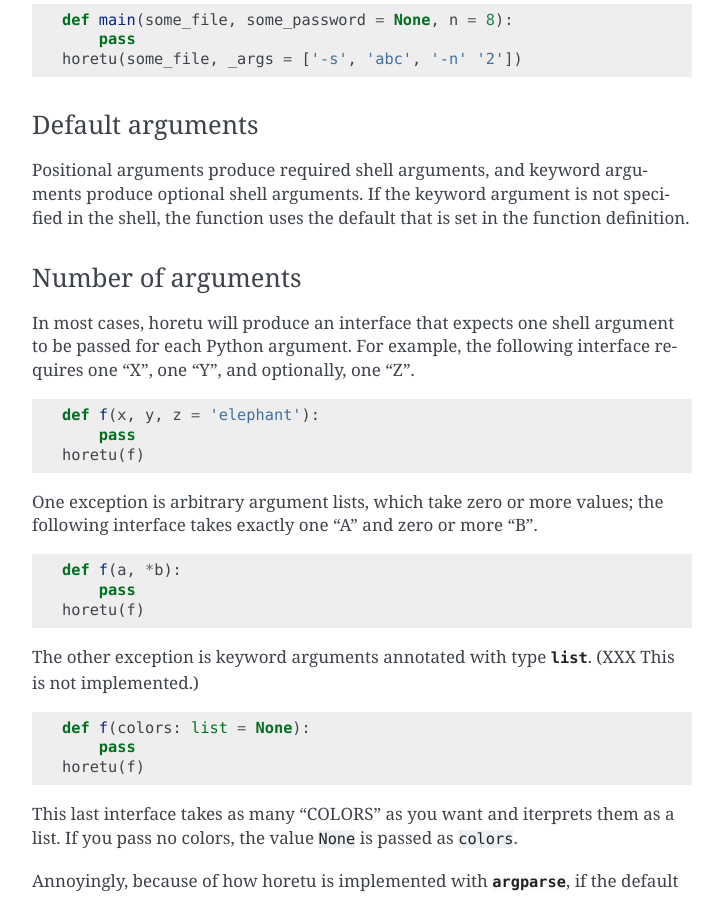
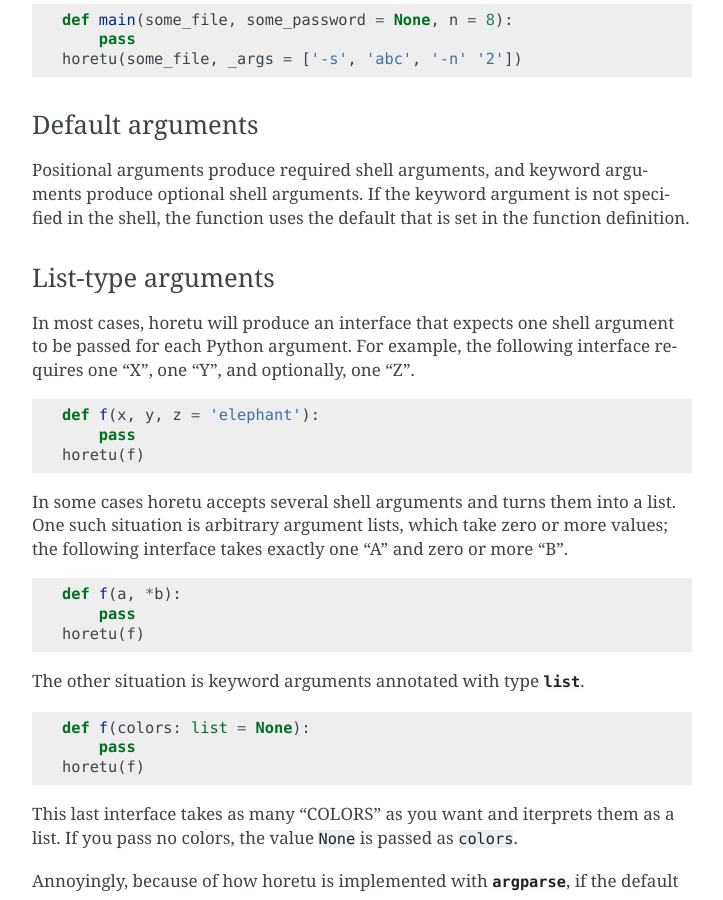
Before and after one commit to tlevine/horetu, a Sphinx documentation site: the page built from docs/settings.rst, in a window 1280 px wide and 900 px high, scrolled down 1796 px. Shown: the whole window, without its empty margins (388-1111 px from the left). Built offline with Sphinx 7.4.7, drawn with Linux system fonts in a browser that asks for light colours; some of the changed text lies outside the part shown.

Commit message:
rename "number" to list-type arguments

```diff
--- a/docs/settings.rst
+++ b/docs/settings.rst
@@ -84,7 +84,7 @@ Positional arguments produce required shell arguments, and keyword arguments
 produce optional shell arguments. If the keyword argument is not specified in
 the shell, the function uses the default that is set in the function definition.
 
-Number of arguments
+List-type arguments
 ^^^^^^^^^^^^^^^^^^^^^^
 In most cases, horetu will produce an interface that expects one shell argument
 to be passed for each Python argument. For example, the following interface
@@ -96,7 +96,8 @@ requires one "X", one "Y", and optionally, one "Z".
         pass
     horetu(f)
 
-One exception is arbitrary argument lists, which take zero or more values;
+In some cases horetu accepts several shell arguments and turns them into a list.
+One such situation is arbitrary argument lists, which take zero or more values;
 the following interface takes exactly one "A" and zero or more "B".
 
 ::
@@ -105,8 +106,7 @@ the following interface takes exactly one "A" and zero or more "B".
         pass
     horetu(f)
 
-The other exception is keyword arguments annotated with type :py:class:`list`.
-(XXX This is not implemented.)
+The other situation is keyword arguments annotated with type :py:class:`list`.
 
 ::
 
```
